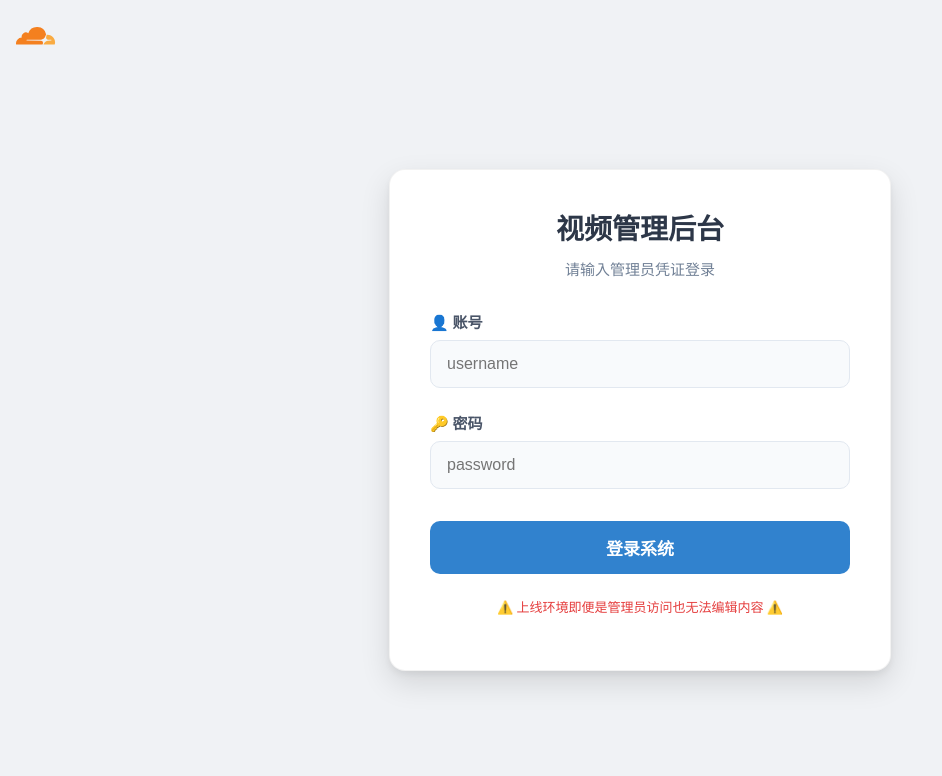
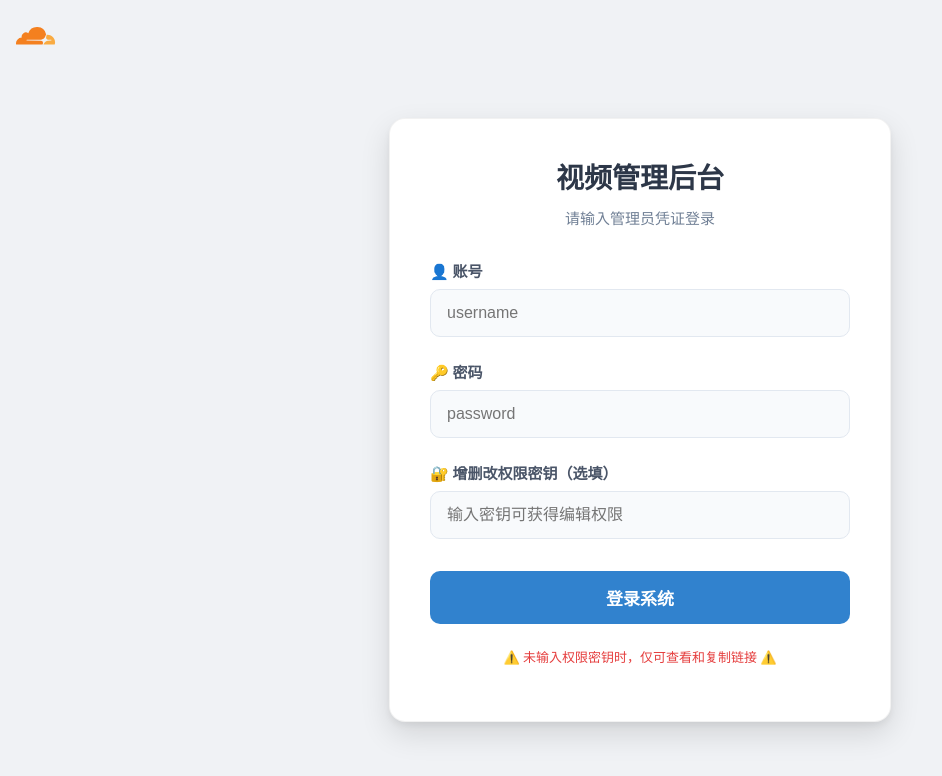
Before and after one commit to zyhgov/ruoshan-yinfa-video, a React (Vite) app: page /admin in a window 1280 px wide. Shown: the top 776 px of the page, without its empty margins (0-942 px from the left). Built offline with nearby package versions, Linux system fonts and the light colour scheme.

Commit message:
添加权限访问

```diff
--- a/src/pages/AdminDashboard.jsx
+++ b/src/pages/AdminDashboard.jsx
@@ -6,7 +6,11 @@ import { v4 as uuidv4 } from 'uuid';
 // 核心配置与常量
 // -------------------------------------------------------------------------
 const BASE_PATH = '';
-const isReadOnlyMode = false;
+// ❌ 删除或注释掉原来的：
+// const isReadOnlyMode = false;
+// ✅ 替换为：
+const isReadOnlyMode = localStorage.getItem('hasEditPermission') !== 'true';
+
 const CLOUDFLARE_VIDEO_LIST_URL = 'https://rsa.zyhorg.cn/video_list.json';
 
 const CATEGORY_MAP = {
--- a/src/pages/Login.jsx
+++ b/src/pages/Login.jsx
@@ -1,9 +1,11 @@
+// Login.jsx
 import React, { useState, useEffect } from 'react';
 import { useNavigate } from 'react-router-dom';
 
 function Login() {
   const [username, setUsername] = useState('');
   const [password, setPassword] = useState('');
+  const [permissionKey, setPermissionKey] = useState(''); // 新增状态
   const navigate = useNavigate();
 
   useEffect(() => {
@@ -16,9 +18,16 @@ function Login() {
     e.preventDefault();
     const ADMIN_USER = 'admin';
     const ADMIN_PASS = 'admin';
+    const EDIT_PERMISSION_KEY = 'qq123123'; // 权限密钥
 
     if (username === ADMIN_USER && password === ADMIN_PASS) {
+      // 判断是否输入了正确的权限密钥
+      const hasEditPermission = permissionKey === EDIT_PERMISSION_KEY;
+
+      // 存储登录状态和权限
       localStorage.setItem('authToken', 'logged_in_admin_token');
+      localStorage.setItem('hasEditPermission', String(hasEditPermission)); // 存为字符串
+
       navigate('/admin/dashboard', { replace: true });
     } else {
       alert('账号或密码错误');
@@ -69,25 +78,41 @@ function Login() {
             />
           </div>
 
+          {/* 👇 新增：权限密钥输入框（选填） */}
+          <div style={styles.inputGroup}>
+            <label htmlFor="permissionKey" style={styles.label}>🔐 增删改权限密钥（选填）</label>
+            <input
+              id="permissionKey"
+              type="password"
+              value={permissionKey}
+              onChange={(e) => setPermissionKey(e.target.value)}
+              style={styles.input}
+              placeholder="输入密钥可获得编辑权限"
+              autoComplete="off"
+            />
+          </div>
+
           <button type="submit" style={styles.button}>
             登录系统
           </button>
 
-          <p style={styles.note}>⚠️ 上线环境即便是管理员访问也无法编辑内容 ⚠️</p>
+          <p style={styles.note}>⚠️ 未输入权限密钥时，仅可查看和复制链接 ⚠️</p>
         </form>
       </div>
     </div>
   );
 }
 
-// 美化后的样式
+// ...（你的 styles 保持不变）...
+
+// 样式保持不变
 const styles = {
     pageContainer: {
         display: 'flex',
         justifyContent: 'center',
         alignItems: 'center',
         minHeight: '100vh',
-    backgroundColor: '#f0f2f5', // 柔和浅灰背景
+        backgroundColor: '#f0f2f5',
         padding: '20px',
         fontFamily: '"Segoe UI", "PingFang SC", "Microsoft YaHei", sans-serif',
     },
@@ -101,7 +126,6 @@ const styles = {
         border: '1px solid rgba(0, 0, 0, 0.05)',
         transition: 'transform 0.3s ease, box-shadow 0.3s ease',
     },
-    // 👇 新增：Logo 容器
     logoContainer: {
         position: 'absolute',
         top: '16px',
@@ -113,14 +137,12 @@ const styles = {
         justifyContent: 'center',
         zIndex: 10,
     },
-
-  // 👇 新增：Logo 图片样式
     logo: {
         width: '100%',
         height: 'auto',
         maxWidth: '40px',
         maxHeight: '40px',
-    objectFit: 'contain', // 保持比例，避免变形
+        objectFit: 'contain',
     },
     header: {
         textAlign: 'center',
@@ -162,28 +184,18 @@ const styles = {
         transition: 'all 0.3s ease',
         boxSizing: 'border-box',
     },
-  // 聚焦状态
-  inputFocus: {
-    // 通过 :focus 伪类无法在内联样式中实现，但我们可以用 JS 模拟（这里不推荐）
-    // 所以建议：保持简单，或使用 CSS-in-JS 库（如 styled-components）
-    // 当前方案：依赖浏览器默认聚焦 + 边框颜色变化（通过 border-color）
-  },
     button: {
         width: '100%',
         padding: '14px',
         fontSize: '17px',
         fontWeight: '600',
         color: 'white',
-    backgroundColor: '#3182ce', // 蓝色主色
+        backgroundColor: '#3182ce',
         border: 'none',
         borderRadius: '10px',
         cursor: 'pointer',
         transition: 'background-color 0.3s, transform 0.2s',
         marginTop: '8px',
-  },
-  buttonHover: {
-    // 内联样式无法直接写 :hover，但可通过 onMouseEnter/Leave 实现（不推荐复杂化）
-    // 所以这里依赖 CSS 的默认行为，或接受简单 hover 效果
     },
     note: {
         marginTop: '24px',
@@ -194,7 +206,4 @@ const styles = {
     },
 };
 
-// 为 input 和 button 添加动态聚焦/悬停效果（可选增强）
-// 但 React 内联样式不支持 :focus/:hover，所以这里我们通过全局 CSS 补充（推荐）
-
 export default Login;
```
Lines whose indentation alone changed are shown as unchanged.
